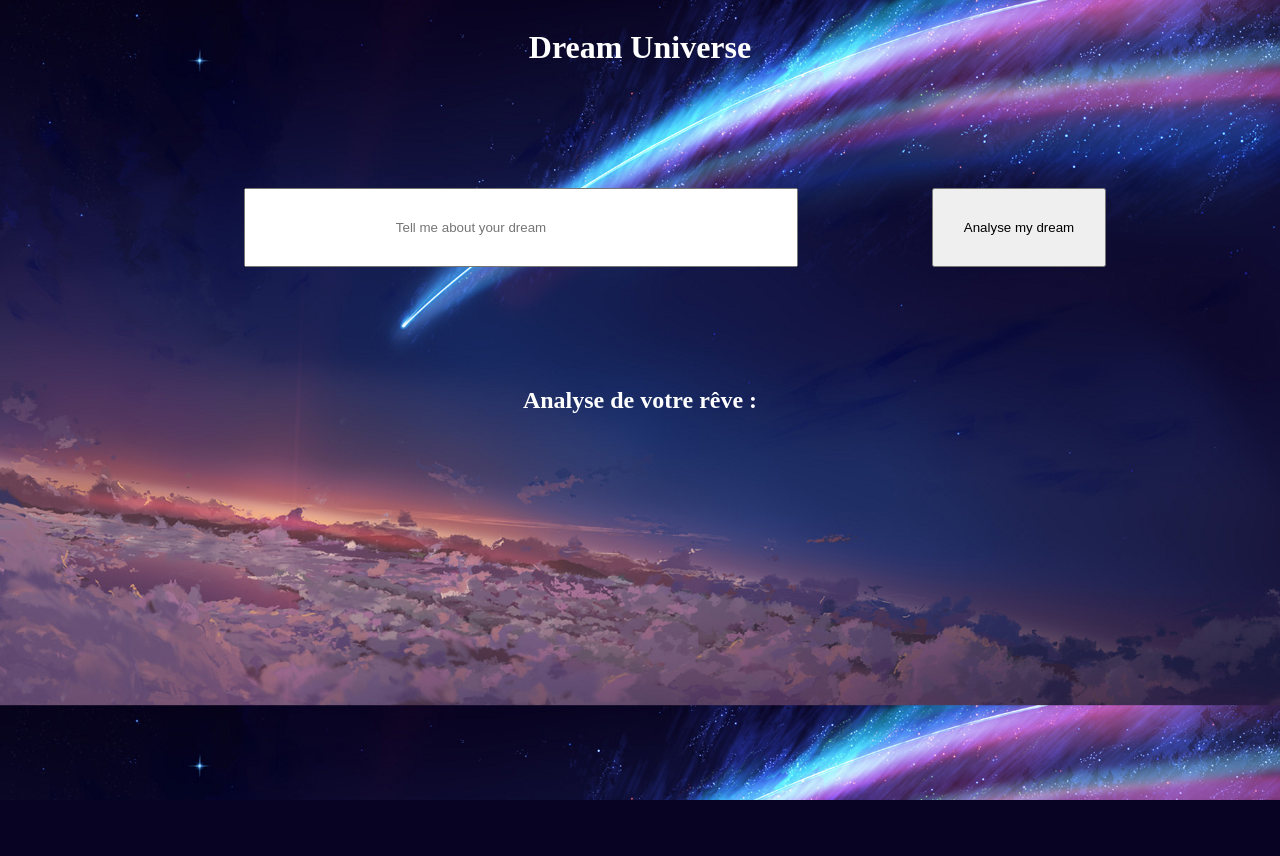
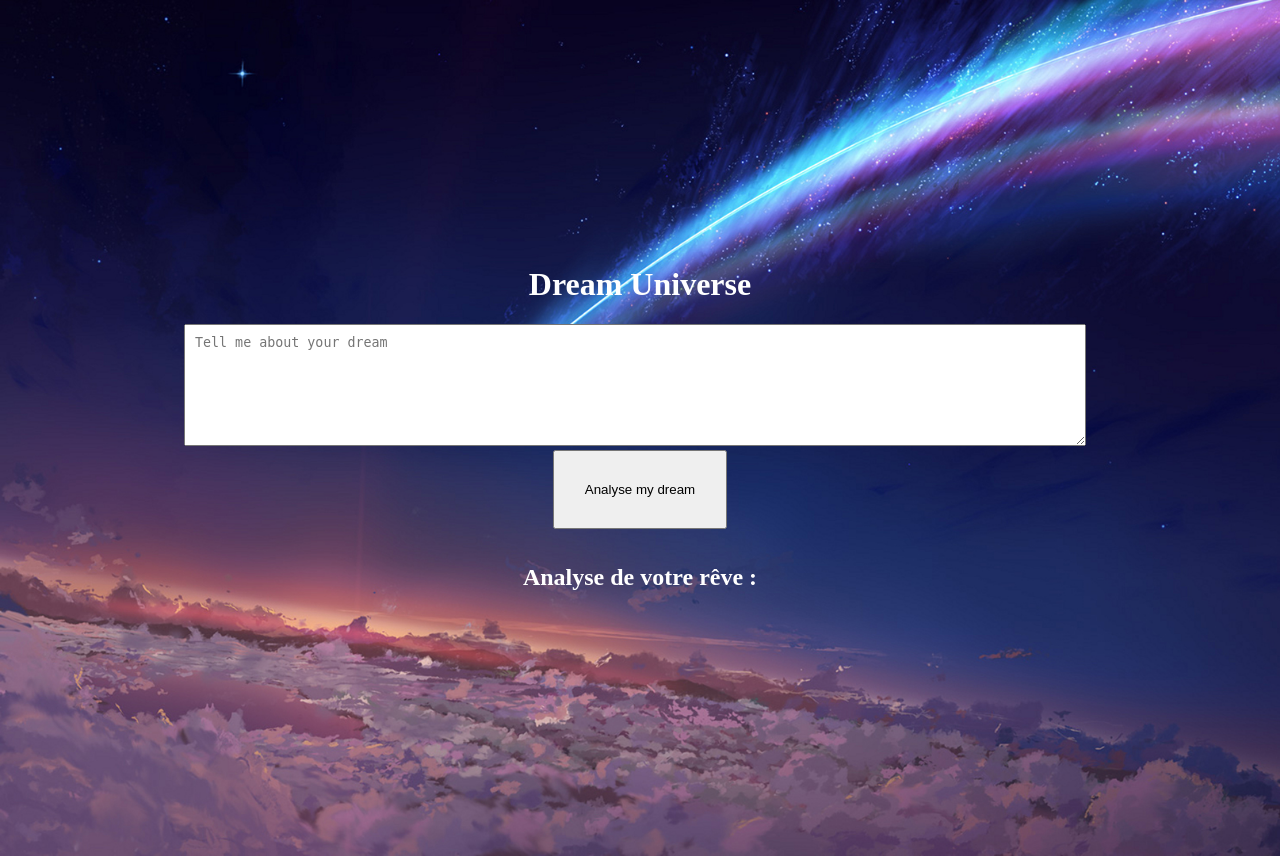
Before and after one commit to 6sso/DreamUniverse, a Flask app: page / in a window 1280 px wide. Before the commit the page ends 800 px from the top, so only its background shows below. Run offline with Flask 3, Linux system fonts and the light colour scheme.

Commit message:
mise a jour responsive code

```diff
--- a/data.csv
+++ b/data.csv
@@ -1,4 +0,0 @@
-Un enorme tsunami me poursuit
-I dreamed of a big dog which was chasing me. I was very scary.
-I was falling of a big cliff
-Un énorme tsunami me poursuivait
--- a/main.py
+++ b/main.py
@@ -8,8 +8,9 @@
 #3 lignes de code à rentrer séparément dans le terminal avant de lancer le code python
 # se placer dans le repertoire Website dans le terminal avec la commande cd
 #export FLASK_APP=main (nom du fichier à la place de main)
-#export FLASK_ENV=development
 #flask run
+#export FLASK_APP=main;export ASK_ENV=development;flask run
+
 
 from flask import Flask, request
 from flask_cors import CORS
@@ -23,12 +24,7 @@
 import os
 import csv
 
-#openai.api_key = ' '
-
-
-
-
-
+ #openai.api_key = ''
 
 app = Flask(__name__)
 limiter = Limiter(key_func=get_remote_address, app=app)
@@ -55,15 +51,17 @@
 
 
 @app.route('/analyser_reve', methods=['GET', 'POST', 'OPTIONS'])
-@limiter.limit("8 per day")  # Vous pouvez ajuster ces limites selon vos besoins
+#@limiter.limit("8 per day")  # Vous pouvez ajuster ces limites selon vos besoins
 
 def hello():
 	#print("ca fonctionne")
 	if request.method == 'POST': #SI LA REQUETE EST BIEN EN POST
 		data = request.get_json()  # Récupère les données JSON envoyées avec la requête
-		if data is not None: # ET QUE LES DONNEES NE SONT PAS NULLES
-			reve = data.get('reve', '')  # ALORS la fonction récupère le texte du formulaire depuis les données JSON
+		reve = data.get('reve', '')  # ALORS la fonction récupère le texte du formulaire depuis les données JSON
+		if (len(reve)>0): # ET QUE LES DONNEES NE SONT PAS NULLES
+
 			print(reve)
+			print("taille : ",len(reve))
 			# Ouverture du fichier CSV en mode écriture avec with (dès qu'on sort du with, le fichier se ferme)
 			with open('data.csv', 'a', newline='',encoding='utf-8') as csvfile:
 				# Création de l'objet écrivain CSV
--- a/static/style.css
+++ b/static/style.css
@@ -1,3 +1,19 @@
+body {
+
+    padding: 20px;
+    display: flex;
+    justify-content: center;
+    height: 100vh;
+    background-image: url("ciel2.jpg");
+	background-size: cover;
+}
+
+.container {
+    display: flex;
+    flex-direction: column;
+    align-items: flex-start;
+}
+
 h1
 {
 	color: white;
@@ -6,6 +22,7 @@
 h2
 {
 	color: white;
+  margin-top: 35px;
 }
 
 a
@@ -18,23 +35,22 @@
 	color: white;
 }
 
-input[type="text"]{
-  margin: 100px;
-  padding: 30px 150px;
+textarea{
+  width: calc(100% - 120px);
+    min-height: 100px;
+    margin-right: 10px;
+    padding: 10px;
+    resize: vertical;
 }
 
 button{
-  margin: 30px;
+
   padding: 30px;
+  cursor: pointer;
 }
 
-body
-{
-	background-image: url("ciel2.jpg");
-	background-size: cover;
 
 
-}
 #carte
 {
 	width: 1000px;
--- a/templates/dream1.html
+++ b/templates/dream1.html
@@ -13,7 +13,7 @@
             <h1>Dream Universe</h1>
             <!--<a href="Dream2.html"><p>What did you dream about last night ?</p></a>-->
             <form method="POST" onsubmit="return executerTraitement()">
-                <input type="text" id="reve" style="width: 250px;" placeholder="Tell me about your dream"maxlength="100">
+                <textarea type = 'text' name="textarea" id="reve" placeholder="Tell me about your dream"maxlength="500"></textarea>
                 <button type="submit" value="envoyer">Analyse my dream</button>
             </form>
             <h2>Analyse de votre rêve : </h2>
```
